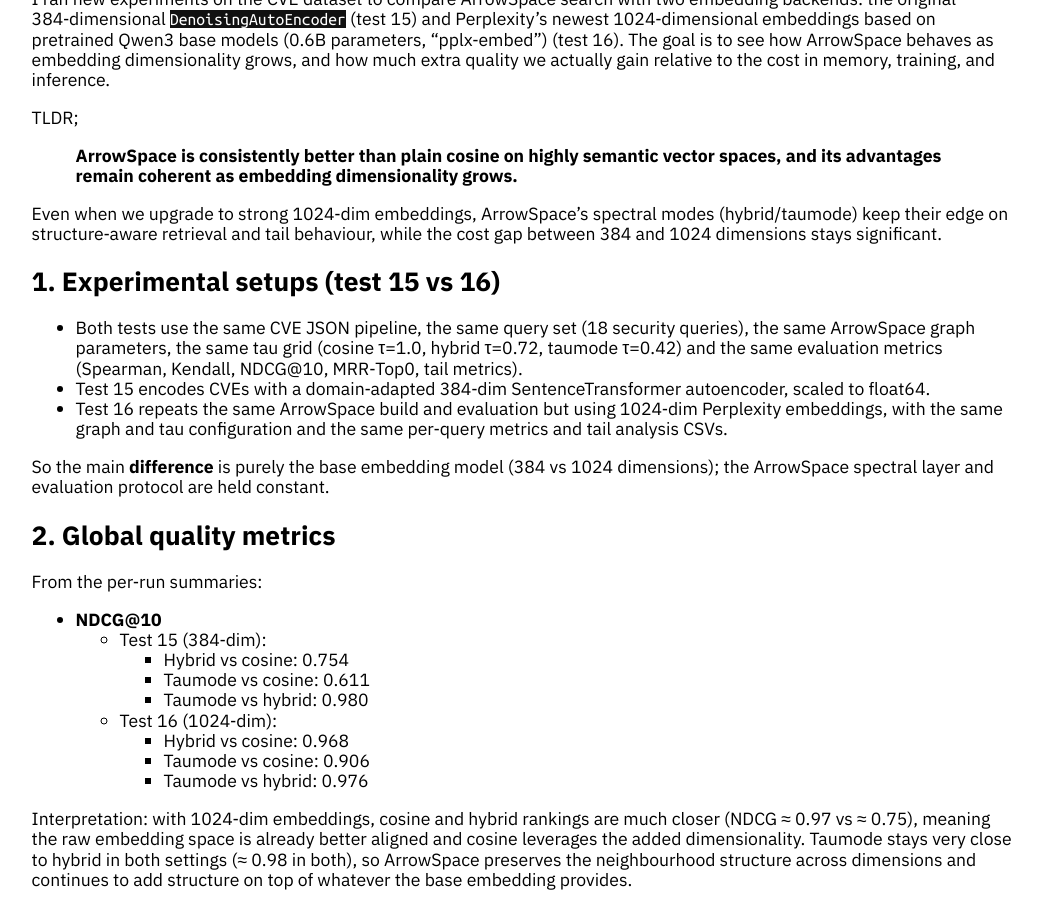
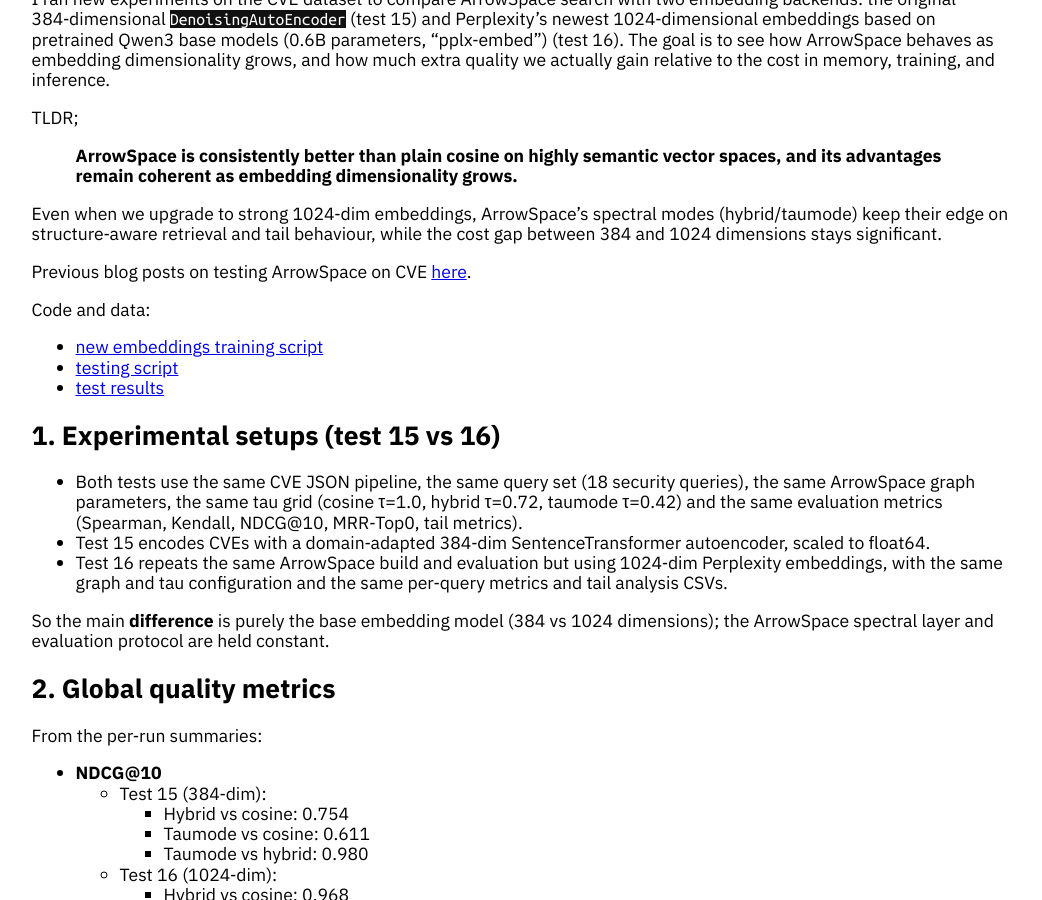
Before and after one commit to Mec-iS/staticwebpage, a Jekyll site: the page built from posts/018_arrowspace_and_higher_dimensions_embeddings.md, in a window 1280 px wide and 900 px high, scrolled down 482 px. Shown: the whole window, without its empty margins (118-1160 px from the left). Built offline with Jekyll 4.4.1, drawn with Linux system fonts in a browser that asks for light colours; nearby versions of some CDN libraries.

Commit message:
add links to code and data

```diff
--- a/posts/018_arrowspace_and_higher_dimensions_embeddings.md
+++ b/posts/018_arrowspace_and_higher_dimensions_embeddings.md
@@ -16,6 +16,13 @@
 > **ArrowSpace is consistently better than plain cosine on highly semantic vector spaces, and its advantages remain coherent as embedding dimensionality grows.**
 
 Even when we upgrade to strong 1024‑dim embeddings, ArrowSpace’s spectral modes (hybrid/taumode) keep their edge on structure‑aware retrieval and tail behaviour, while the cost gap between 384 and 1024 dimensions stays significant.
+
+Previous blog posts on testing ArrowSpace on CVE [here](/blog).
+
+Code and data:
+* [new embeddings training script](https://github.com/tuned-org-uk/pyarrowspace/blob/main/tests/embeddings_ppx_0_6B.py)
+* [testing script](https://github.com/tuned-org-uk/pyarrowspace/blob/main/tests/test_16_CVE_ppx_embed.py)
+* [test results](https://github.com/tuned-org-uk/pyarrowspace/tree/main/tests/output/v0_25/1772809663_test_16_ppx_low_k)
 
 ## 1. Experimental setups (test 15 vs 16)
 
```
